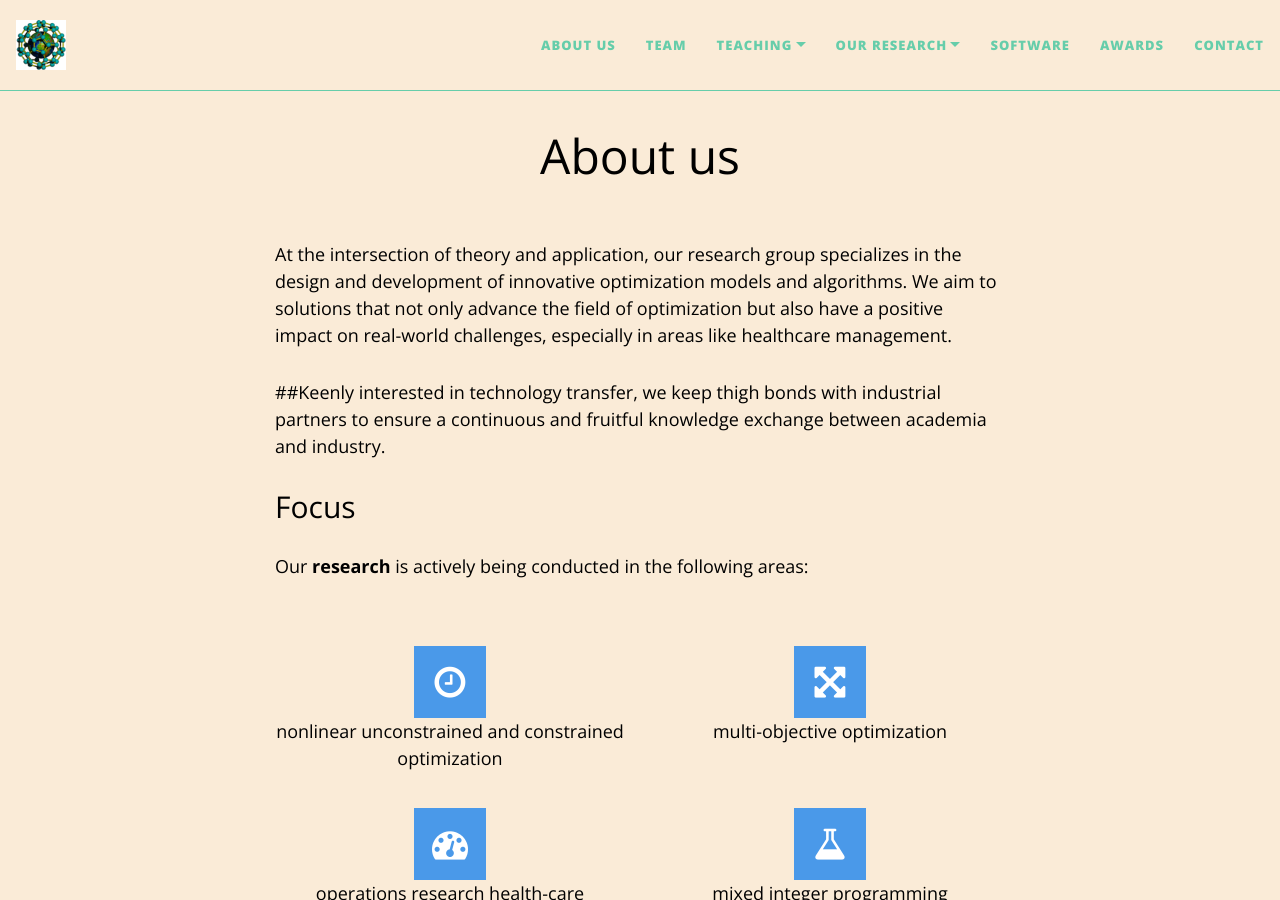
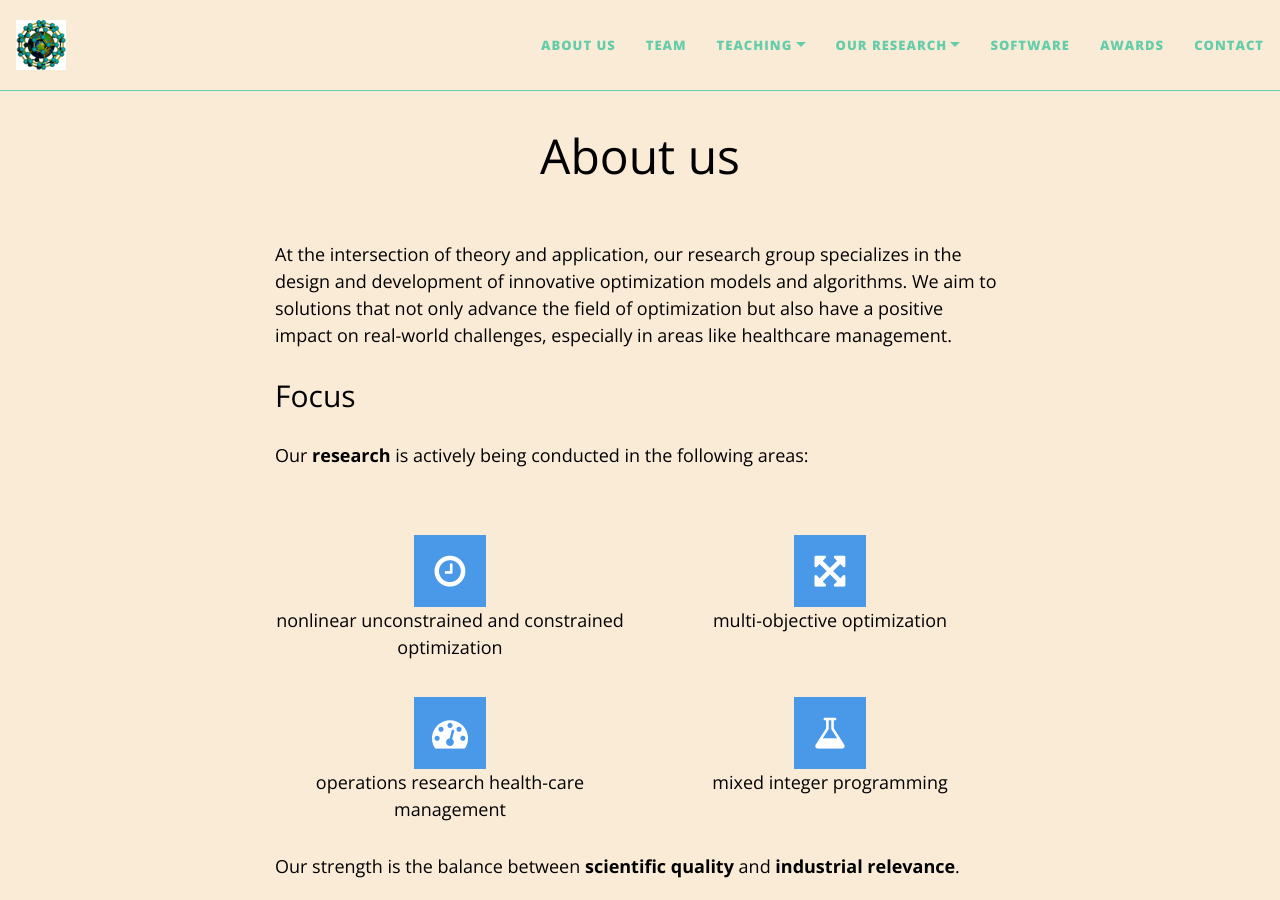
Before and after one commit to GOL-UniFI/GOL-UniFI.github.io, a Jekyll site: the page built from pages/about.md, in a window 1280 px wide and 900 px high. Built offline with Jekyll 4.4.1, drawn with Linux system fonts in a browser that asks for light colours; nearby versions of some CDN libraries.

Commit message:
Update about.md

```diff
--- a/pages/about.md
+++ b/pages/about.md
@@ -7,7 +7,7 @@ title: About us
 At the intersection of theory and application, our research group specializes in the design and development of innovative optimization models and algorithms.
 We aim to solutions that not only advance the field of optimization but also have a positive impact on real-world challenges, especially in areas like healthcare management.
 
-##Keenly interested in technology transfer, we keep thigh bonds with industrial partners to ensure a continuous and fruitful knowledge exchange between academia and industry.
+<!-- Keenly interested in technology transfer, we keep thigh bonds with industrial partners to ensure a continuous and fruitful knowledge exchange between academia and industry.-->
 
 ## Focus
 Our **research** is actively being conducted in the following areas:
```
